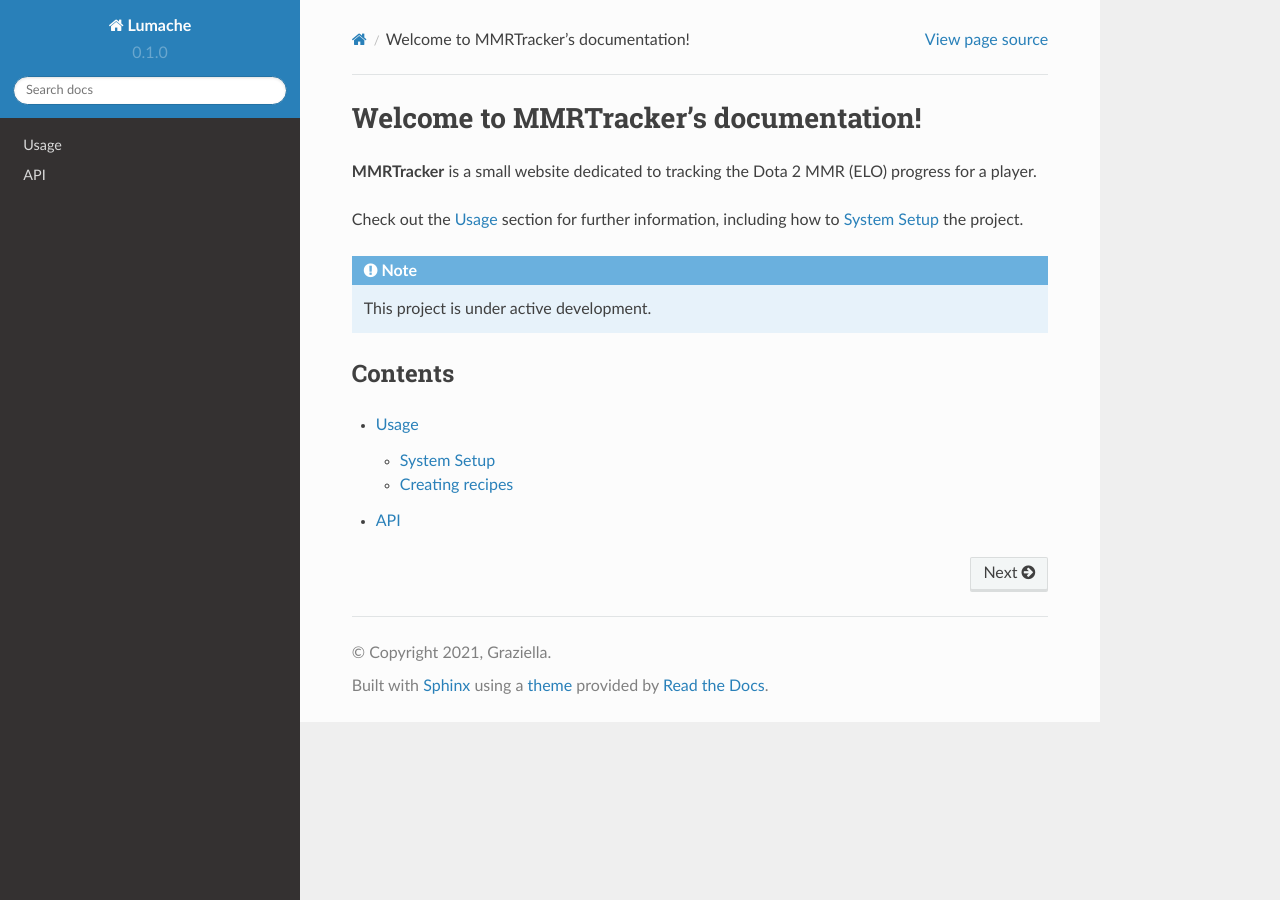
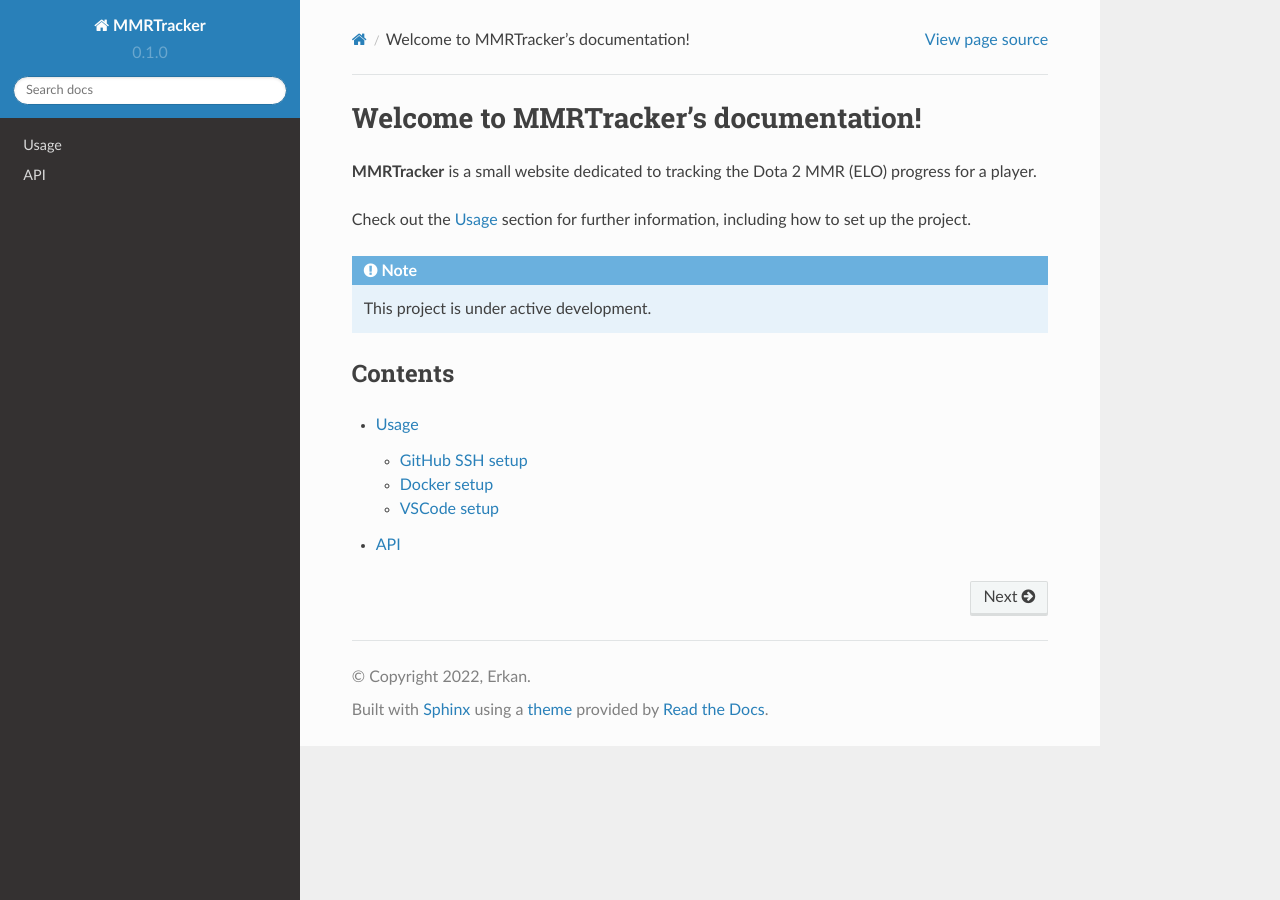
Before and after one commit to luke-95/mmrtracker-docs, a Sphinx documentation site: the page built from docs/source/index.rst, in a window 1280 px wide. Built offline with Sphinx 7.4.7 and the Read the Docs theme 2.0.0, drawn with Linux system fonts in a browser that asks for light colours.

Commit message:
Update docs -- still doodling

```diff
--- a/docs/source/api.rst
+++ b/docs/source/api.rst
@@ -1,7 +1,2 @@
 API
 ===
-
-.. autosummary::
-   :toctree: generated
-
-   mmrtracker
--- a/docs/source/conf.py
+++ b/docs/source/conf.py
@@ -2,9 +2,9 @@
 
 # -- Project information
 
-project = 'Lumache'
-copyright = '2021, Graziella'
-author = 'Graziella'
+project = 'MMRTracker'
+copyright = '2022, Erkan'
+author = 'Erkan'
 
 release = '0.1'
 version = '0.1.0'
--- a/docs/source/index.rst
+++ b/docs/source/index.rst
@@ -4,7 +4,7 @@ Welcome to MMRTracker's documentation!
 **MMRTracker** is a small website dedicated to tracking the Dota 2 MMR (ELO) progress for a player.
 
 Check out the :doc:`usage` section for further information, including
-how to :ref:`setup` the project.
+how to set up the project.
 
 .. note::
 
```
Also changed, not shown: docs/source/usage.rst (+74 -23 lines).
